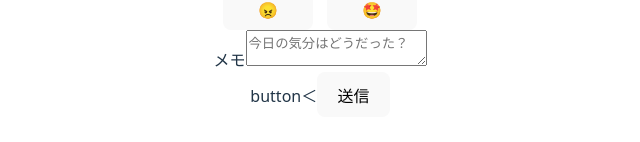
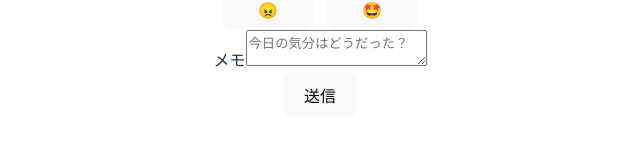
Before and after one commit to s1f10250184/devapp, a React (Vite) app in the folder moodmane/: page / in a window 1280 px wide. Shown: the part 378-520 px from the top of the page, without its empty margins (320-960 px from the left). Built offline with nearby package versions, Linux system fonts and the light colour scheme.

Commit message:
ボタン

```diff
--- a/moodmane/src/App.jsx
+++ b/moodmane/src/App.jsx
@@ -62,7 +62,6 @@ function CommentsField({memo, setMemo}) {
         />
       </div>
       <div>
-        button＜
         <MyButton/>
       </div>
     </div>
```
